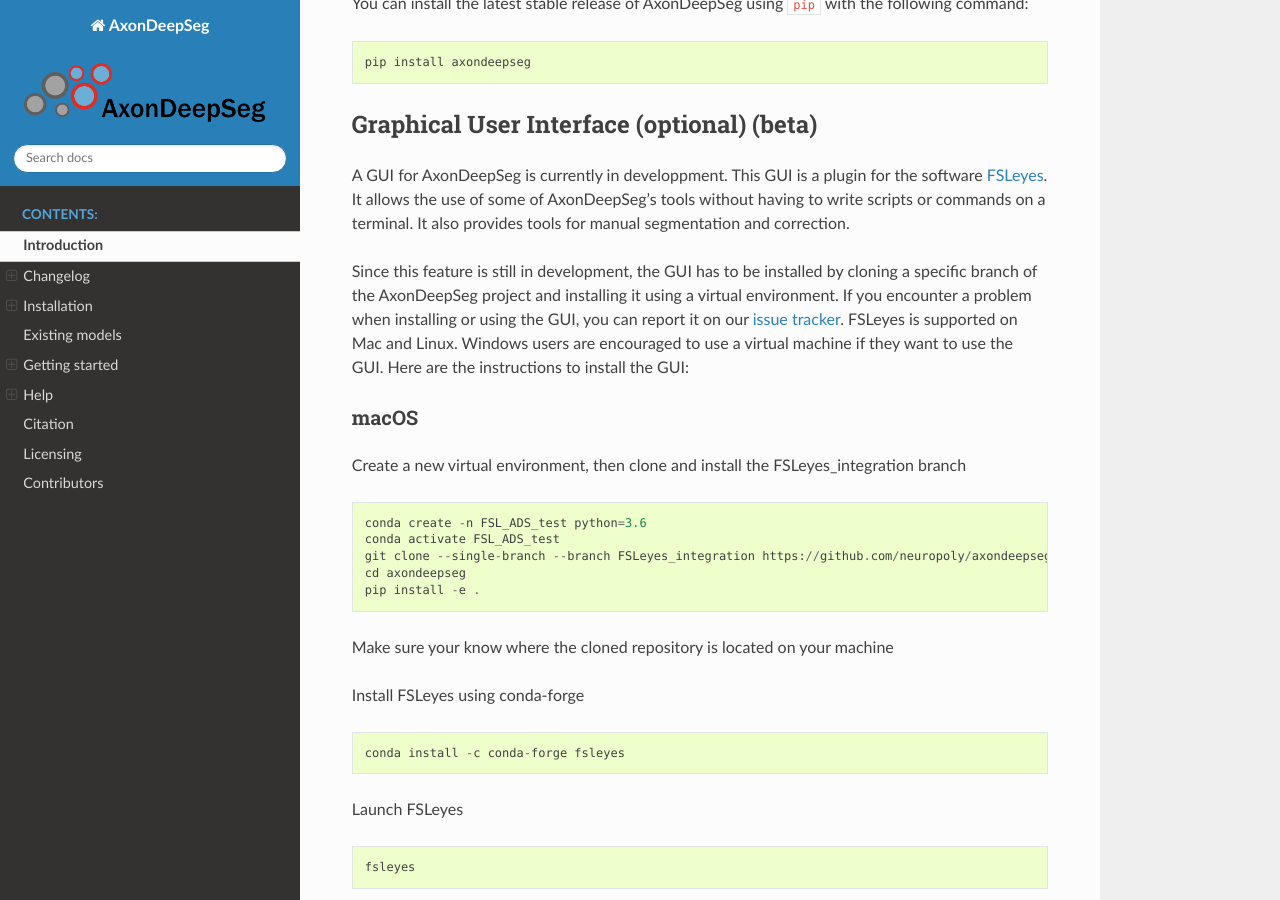
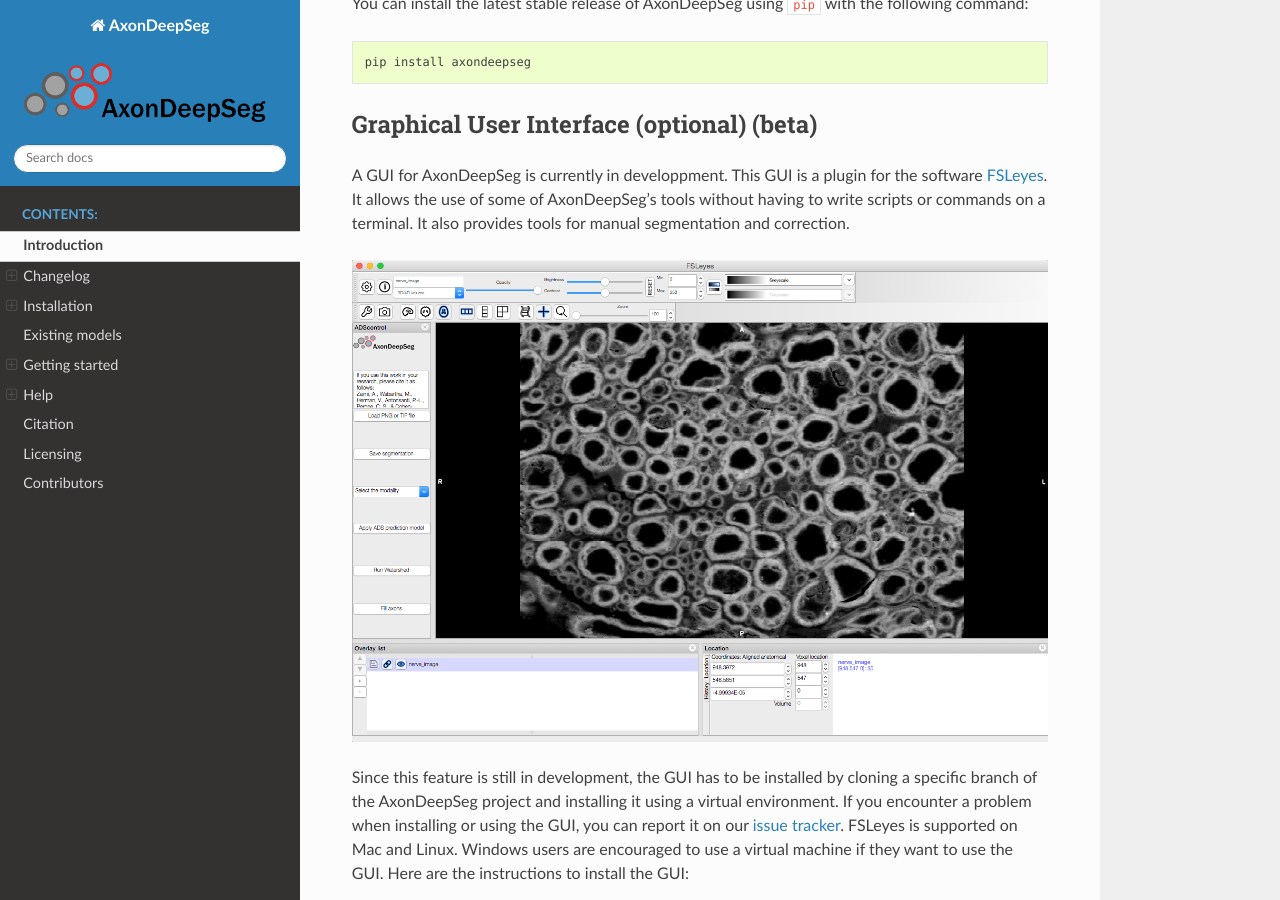
Before and after one commit to axondeepseg/axondeepseg, a Sphinx documentation site: the page built from docs/source/documentation.rst, in a window 1280 px wide and 900 px high, scrolled down 5777 px. Built offline with Sphinx 7.4.7 and the Read the Docs theme 2.0.0, drawn with Linux system fonts in a browser that asks for light colours.

Commit message:
#182 linked the GUI image in the documentation

```diff
--- a/docs/source/documentation.rst
+++ b/docs/source/documentation.rst
@@ -231,6 +231,9 @@ Graphical User Interface (optional) (beta)
 -------------------------------------------------------------------------------
 
 A GUI for AxonDeepSeg is currently in developpment. This GUI is a plugin for the software `FSLeyes <https://fsl.fmrib.ox.ac.uk/fsl/fslwiki/FSLeyes>`_. It allows the use of some of AxonDeepSeg's tools without having to write scripts or commands on a terminal. It also provides tools for manual segmentation and correction.
+
+.. image:: GUI_image.png
+
 
 Since this feature is still in development, the GUI has to be installed by cloning a specific branch of the AxonDeepSeg project and installing it using a virtual environment. If you encounter a problem when installing or using the GUI, you can report it on our `issue tracker <https://github.com/neuropoly/axondeepseg/issues>`_.
 FSLeyes is supported on Mac and Linux. Windows users are encouraged to use a virtual machine if they want to use the GUI.
```
